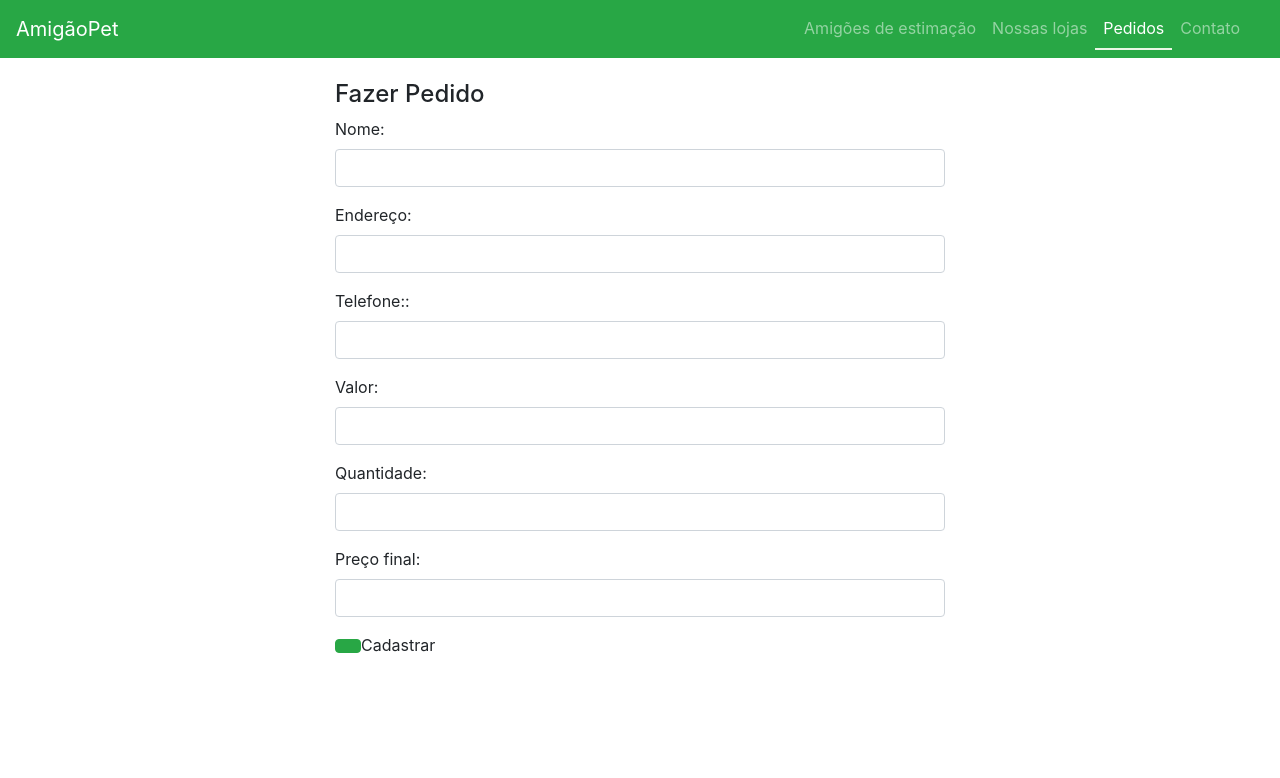
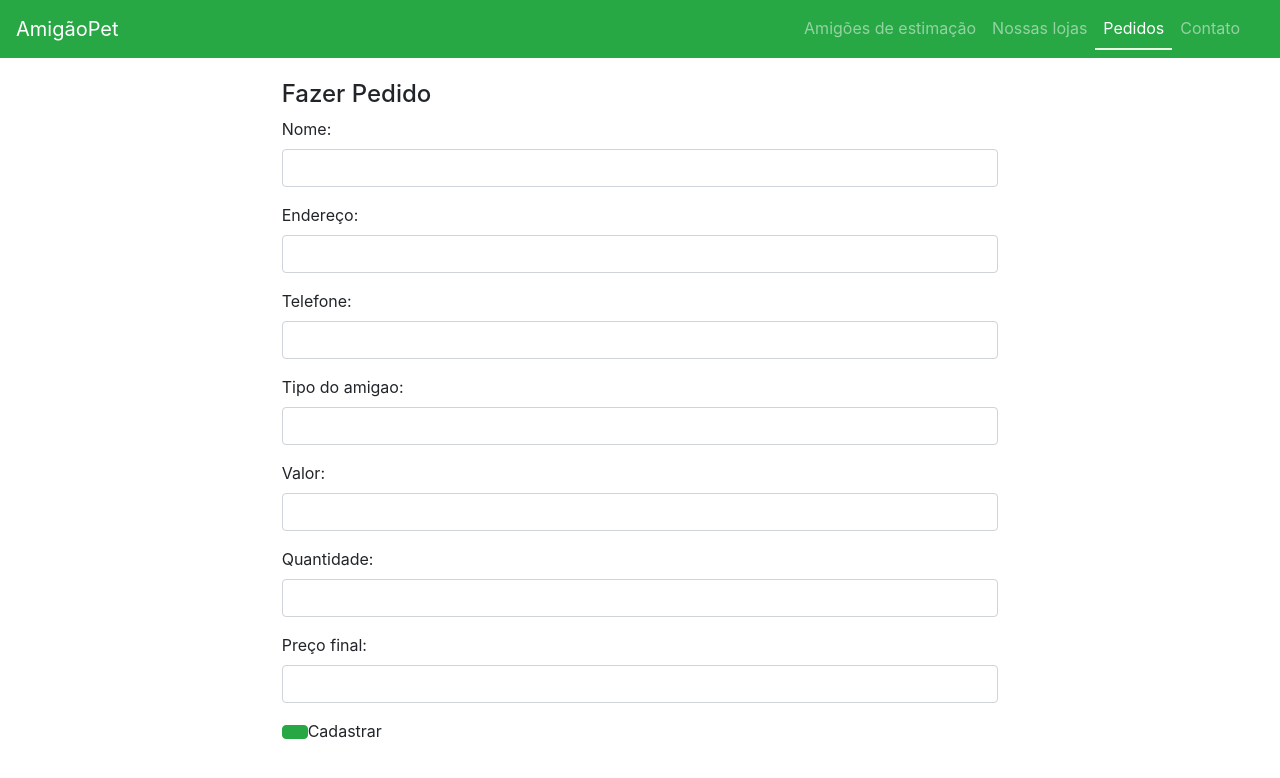
Before and after one commit to bumdigital/Cavaleiro-Jedi, a React (Create React App) app: page /pedidos in a window 1280 px wide. Shown: the top 778 px of the page. Built offline with nearby package versions, Linux system fonts and the light colour scheme.

Commit message:
Comitanto 1

```diff
--- a/src/Pages/pedidos.js
+++ b/src/Pages/pedidos.js
@@ -6,6 +6,7 @@ export default function Pedidos() {
         nome: "",
         endereco: "",
         fone: "",
+        nome_do_produto: "",
         valor: "",
         quantidade: "",
         preco_final: ""
@@ -34,14 +35,14 @@ export default function Pedidos() {
             body: json
         }
 
-        const resposta = await fetch("http://localhost/projetos/amigaopet/public/api/cadastro_produto.php", opcoes);
+        const resposta = await fetch("http://localhost/Cavaleiro-Jedi/public/api/cadastro_produto.php", opcoes);
             const dados = await resposta.json()
             console.log(dados);
     }
 
     return (
         <Row>
-            <div className="col-lg-6 col-md-6 mx-auto">
+            <div className="col-lg-7 col-md-7 mx-auto">
                 <Form onSubmit={controleEnvio}>
                     <h4>Fazer Pedido</h4>
                     <Form.Group>
@@ -53,8 +54,12 @@ export default function Pedidos() {
                         <Form.Control onChange={controleMudanca} type="text" id="endereco"/>
                     </Form.Group>
                     <Form.Group>
-                        <Form.Label>Telefone::</Form.Label>
+                        <Form.Label>Telefone:</Form.Label>
                         <Form.Control onChange={controleMudanca} type="text" id="fone"/>
+                    </Form.Group>
+                    <Form.Group>
+                        <Form.Label>Tipo do amigao:</Form.Label>
+                        <Form.Control onChange={controleMudanca} type="text" id="nome_do_produto"/>
                     </Form.Group>
                     <Form.Group>
                         <Form.Label>Valor:</Form.Label>
```
Also changed, not shown: 1 other file (tests, documents, lock files or other folders).
